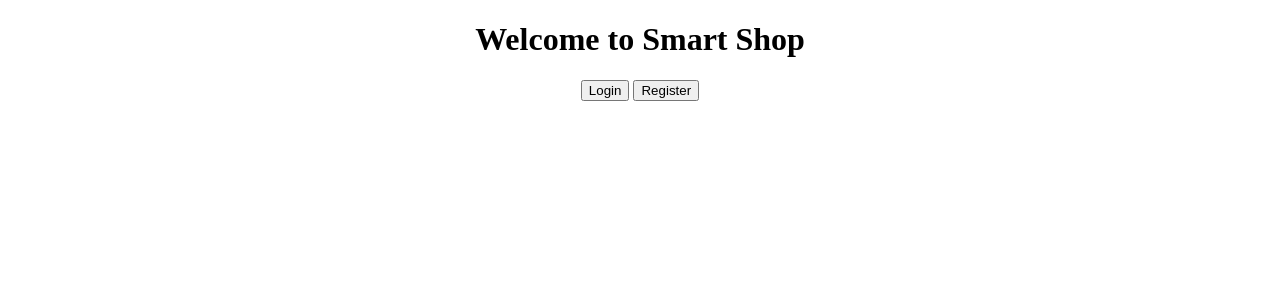
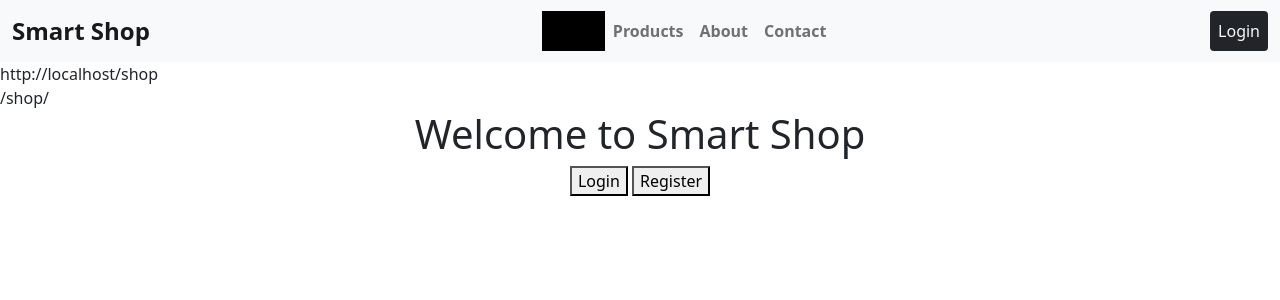
Before and after one commit to kumarprince06/PHP-Project, a PHP site: page /shop/ in a window 1280 px wide. Shown: the top 300 px of the page. Run offline with PHP 8.4, Linux system fonts and the light colour scheme; some libraries are stand-ins or nearby versions.

Commit message:
Header Completed

```diff
--- a/app/views/includes/footer.php
+++ b/app/views/includes/footer.php
@@ -1,3 +1,5 @@
+<!-- Bootstrap JS Bundle -->
+<script src="https://cdn.jsdelivr.net/npm/bootstrap@5.0.2/dist/js/bootstrap.bundle.min.js" integrity="sha384-MrcW6ZMFYlzcLA8Nl+NtUVF0sA7MsXsP1UyJoMp4YLEuNSfAP+JcXn/tWtIaxVXM" crossorigin="anonymous"></script>
 </body>
 
 </html>
--- a/app/views/includes/header.php
+++ b/app/views/includes/header.php
@@ -5,7 +5,11 @@
     <meta charset="UTF-8">
     <meta name="viewport" content="width=device-width, initial-scale=1.0">
     <title><?php echo SITENAME; ?></title>
+    <!-- Bootstrap CSS CDN-->
+    <link href="https://cdn.jsdelivr.net/npm/bootstrap@5.0.2/dist/css/bootstrap.min.css" rel="stylesheet" integrity="sha384-EVSTQN3/azprG1Anm3QDgpJLIm9Nao0Yz1ztcQTwFspd3yD65VohhpuuCOmLASjC" crossorigin="anonymous">
+    <!-- External CSS -->
     <link rel="stylesheet" href="<?php echo URLROOT; ?>/public/css/style.css">
+
     <script src="https://js.stripe.com/v3/"></script>
     <style>
         table,
@@ -18,3 +22,85 @@
 </head>
 
 <body>
+
+    <!-- Header -->
+    <nav class="navbar navbar-expand-lg navbar-light bg-light">
+        <div class="container-fluid">
+            <!-- Brand Name on the Left -->
+            <a class="navbar-brand fw-bolder fs-4" href="<?php echo URLROOT; ?>">Smart Shop</a>
+
+            <!-- Toggler for Mobile View -->
+            <button class="navbar-toggler" type="button" data-bs-toggle="collapse" data-bs-target="#navbarTogglerDemo02" aria-controls="navbarTogglerDemo02" aria-expanded="false" aria-label="Toggle navigation">
+                <span class="navbar-toggler-icon"></span>
+            </button>
+
+            <!-- Centered Navbar Links -->
+            <div class="collapse navbar-collapse" id="navbarTogglerDemo02">
+                <ul class="navbar-nav mx-auto mb-2 mb-lg-0 fw-bold">
+                    <li class="nav-item">
+                        <a class="nav-link <?php echo $_SERVER['REQUEST_URI'] === '/shop/' ? 'active' : ''; ?>" aria-current="page" href="<?php echo URLROOT; ?>">Home</a>
+                    </li>
+                    <li class="nav-item">
+                        <a class="nav-link <?php echo $_SERVER['REQUEST_URI'] === '/shop/productController/' ? 'active' : ''; ?>" href="<?php echo URLROOT; ?>/productController/">Products</a>
+                    </li>
+                    <li class="nav-item">
+                        <a class="nav-link " href="#">About</a>
+                    </li>
+                    <li class="nav-item">
+                        <a class="nav-link " href="<?php echo URLROOT; ?>/productController/">Contact</a>
+                    </li>
+                </ul>
+
+                <!-- Profile Section on the Right -->
+                <ul class="navbar-nav mr-2">
+                    <?php if (isset($_SESSION['sessionData']['userId'])): ?>
+                        <!-- Cart -->
+                        <li class="nav-item">
+                            <a class="nav-link p-0 mt-1" href="<?php echo URLROOT; ?>/userController/myCart">
+                                <img src="https://static.vecteezy.com/system/resources/previews/019/787/018/non_2x/shopping-cart-icon-shopping-basket-on-transparent-background-free-png.png"
+                                    alt="Cart" class="rounded-circle" style="width: 30px; height: 30px; object-fit: cover;">
+                                <?php
+                                // Number of items in the cart
+                                $nummberOfItemsIncart = 0;
+                                ?>
+                                <!-- Badge showing number of items in cart -->
+                                <span class="badge bg-danger position-absolute top-15 start-250 translate-middle p-2 mt-1 rounded-pill">
+                                    <?php echo $nummberOfItemsIncart; ?>
+                                </span>
+                            </a>
+                        </li>
+
+                        <!-- Profile Dropdown -->
+                        <li class="nav-item dropdown ms-3"> <!-- Add ms-3 here for margin start -->
+                            <a class="nav-link p-0" href="#" id="profileDropdown" role="button" data-bs-toggle="dropdown" aria-expanded="false">
+                                <!-- Profile Image -->
+                                <img src="https://png.pngtree.com/png-clipart/20230927/original/pngtree-man-avatar-image-for-profile-png-image_13001882.png"
+                                    alt="Profile" class="rounded-circle" style="width: 40px; height: 40px; object-fit: cover;">
+                            </a>
+                            <ul class="dropdown-menu dropdown-menu-end bg-light" aria-labelledby="profileDropdown">
+                                <li><a class="dropdown-item" href="<?php echo URLROOT; ?>/userController/dashboard">Dashboard</a></li>
+                                <li><a class="dropdown-item" href="<?php echo URLROOT; ?>/userController/myCart">My Cart</a></li>
+                                <li><a class="dropdown-item" href="<?php echo URLROOT; ?>/userController/Order">My Orders</a></li>
+                                <li><a class="dropdown-item" href="<?php echo URLROOT; ?>/userController/showWishlist">Wishlist</a></li>
+                                <li>
+                                    <hr class="dropdown-divider">
+                                </li>
+                                <li><a class="dropdown-item" href="<?php echo URLROOT; ?>/pageController/logout">Logout</a></li>
+                            </ul>
+                        </li>
+
+                    <?php else: ?>
+                        <li class="nav-item ">
+                            <a class="nav-link text-light bg-dark rounded" aria-current="page" href="<?php echo URLROOT; ?>/pageController/login">Login</a>
+                        </li>
+                    <?php endif ?>
+                </ul>
+
+            </div>
+        </div>
+    </nav>
+
+
+    <?php echo URLROOT ?>
+    <br>
+    <?php echo $_SERVER['REQUEST_URI']; ?>
--- a/public/css/style.css
+++ b/public/css/style.css
@@ -1,3 +1,21 @@
+/* Navbar Link Styles */
+.navbar-nav .nav-link {
+  color: #000; /* Default text color */
+  transition: all 0.3s ease; /* Smooth transition for hover and active */
+}
+
+/* Hover effect */
+.navbar-nav .nav-item:hover {
+  color: #fff; /* Light text color on hover */
+  background-color: black; /* Dark background on hover */
+}
+
+/* Active Link Styles */
+.navbar-nav .nav-link.active {
+  color: #fff; /* Light text color for active */
+  background-color: black; /* Dark background for active */
+}
+
 .flash-message {
   background-color: #dff0d8; /* Light green background */
   color: #3c763d; /* Dark green text */
```
